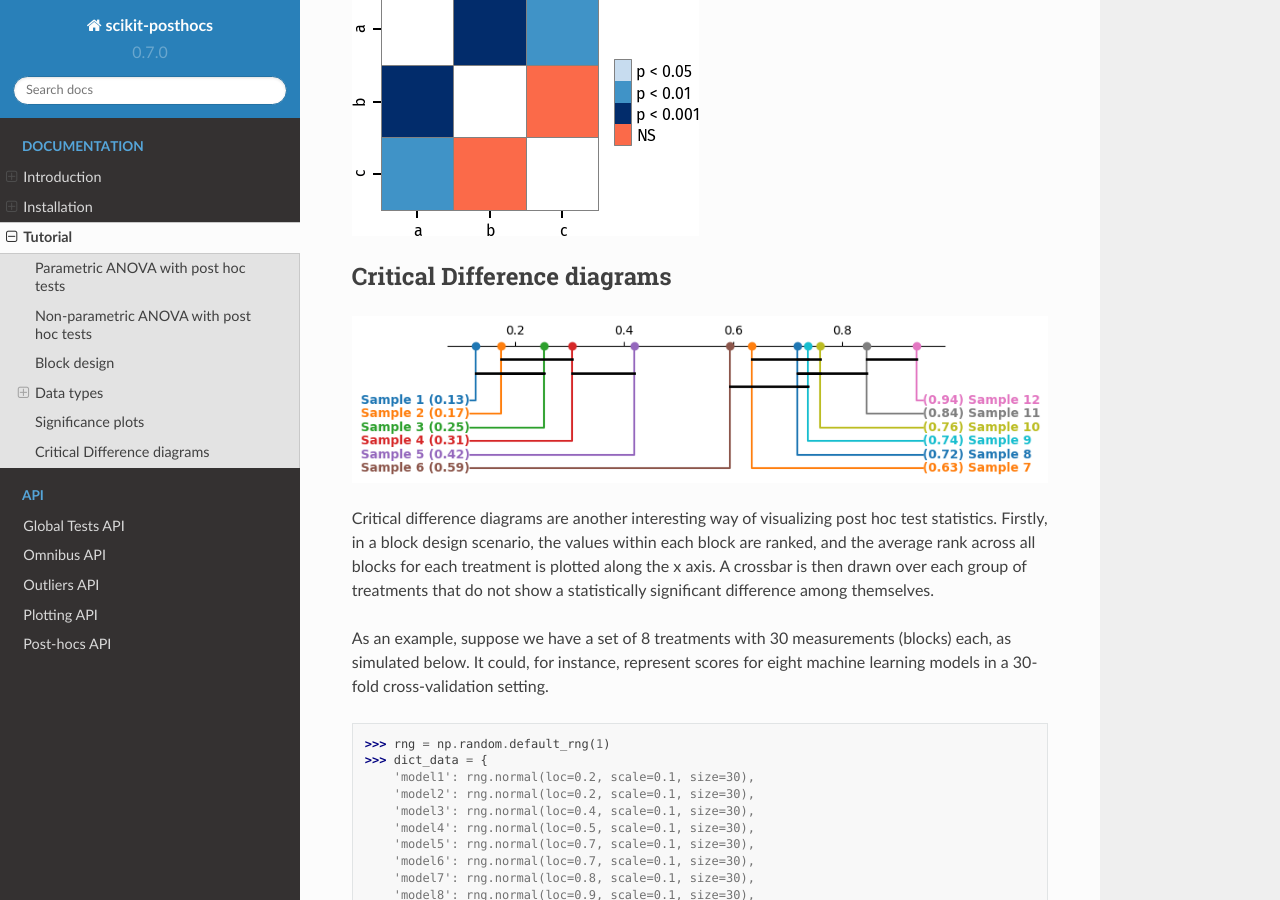
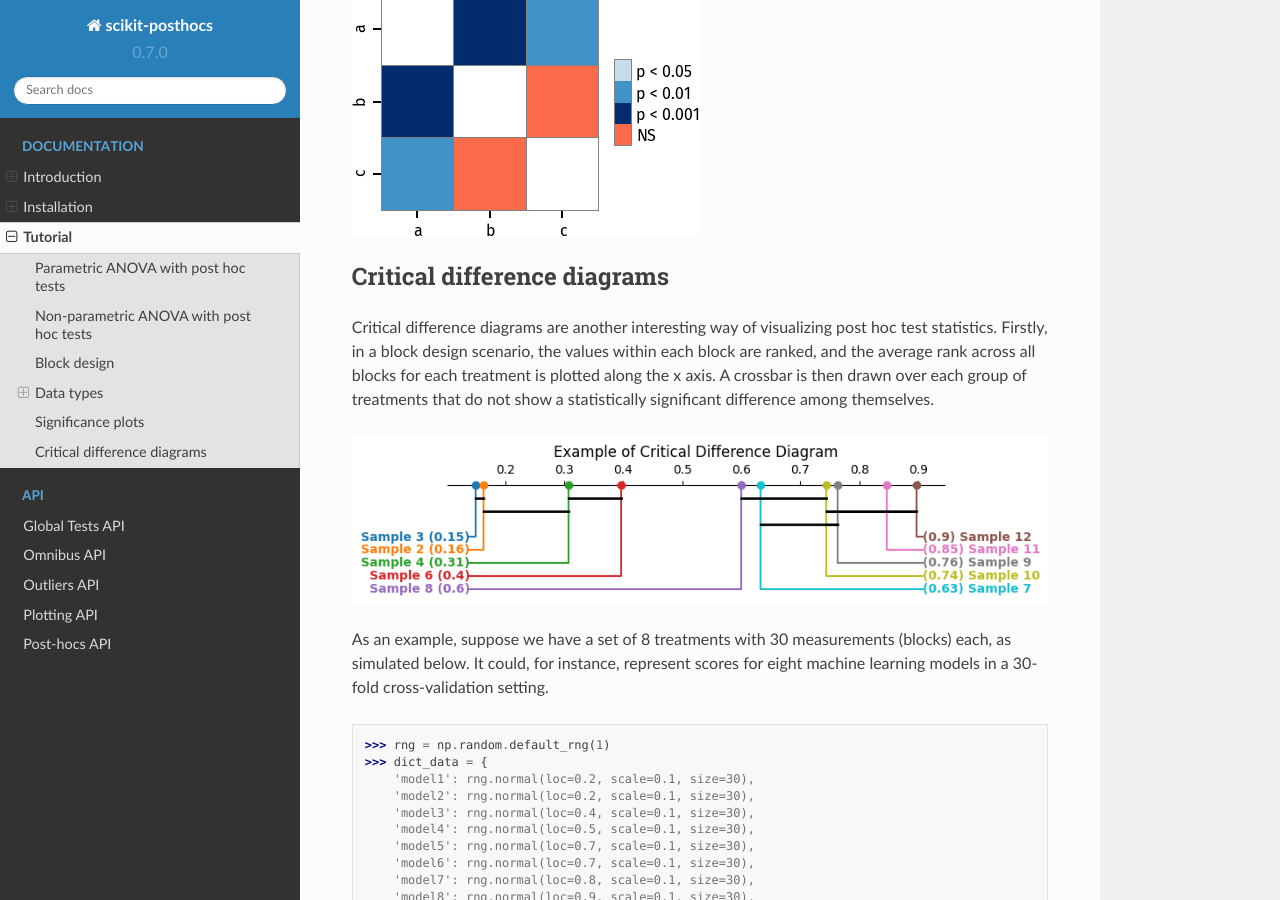
Before and after one commit to maximtrp/scikit-posthocs, a Sphinx documentation site: the page built from docs/source/tutorial.rst, in a window 1280 px wide and 900 px high, scrolled down 6010 px. Built offline with Sphinx 7.4.7 and the Read the Docs theme 2.0.0, drawn with Linux system fonts in a browser that asks for light colours.

Commit message:
DOC  add CD diagrams to the API reference

```diff
--- a/docs/source/plotting_api.rst
+++ b/docs/source/plotting_api.rst
@@ -8,3 +8,4 @@
     sign_array
     sign_table
     sign_plot
+    critical_difference_diagram
--- a/docs/source/tutorial.rst
+++ b/docs/source/tutorial.rst
@@ -272,10 +272,8 @@
 .. image:: _static/plot-conover-custom-cmap.png
 
 
-Critical Difference diagrams
+Critical difference diagrams
 ~~~~~~~~~~~~~~~~~~~~~~~~~~~~
-
-.. image:: _static/cd_diagram0.png
 
 Critical difference diagrams are another interesting way of visualizing post
 hoc test statistics. Firstly, in a block design scenario, the values within
@@ -283,6 +281,8 @@
 treatment is plotted along the x axis. A crossbar is then drawn over each
 group of treatments that do not show a statistically significant difference
 among themselves.
+
+.. image:: _static/cd_diagram0.png
 
 As an example, suppose we have a set of 8 treatments with 30 measurements
 (blocks) each, as simulated below. It could, for instance, represent scores for
```
Also changed, not shown: docs/source/_static/cd_diagram0.png, docs/source/_static/cd_diagram1.png, docs/source/_static/cd_diagram2.png, 1 other file.
